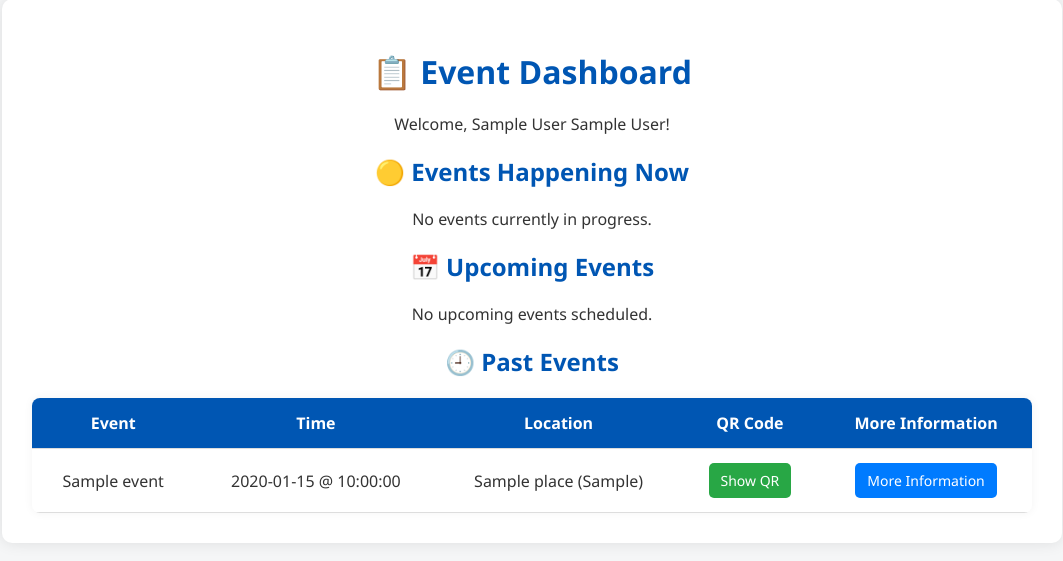
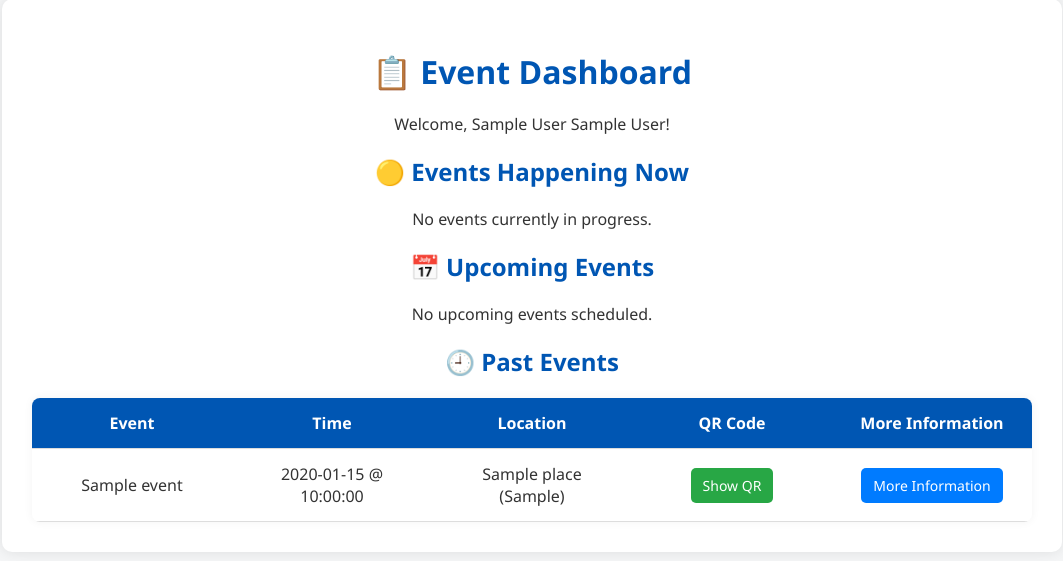
Before and after one commit to boraytuna/Attendance-Verification-System, a Flask app: page /dashboard in a window 1280 px wide. Shown: the part 187-748 px from the top of the page, without its empty margins (108-1171 px from the left). Run offline with Flask 3, Linux system fonts and the light colour scheme; the visitor is signed in with stand-in values (Sample User, id 1); tables that the repository leaves empty hold one stand-in row (values such as "Sample post"); parts of the project's set-up code (start-up, migrations or seed data) failed here and were passed over.

Commit message:
Fixed Small Bugs
- add a displayer saying recursive event created(and take them to dashboard)
- fixed the indentation on dashboard
- Make sure event date is included in the email sent to professors

```diff
--- a/app.py
+++ b/app.py
@@ -739,7 +739,7 @@ def construct_email_records(event_id):
         dist_checkin = haversine_distance(event_lat, event_lon, start_lat, start_lon)
         dist_checkout = haversine_distance(event_lat, event_lon, end_lat, end_lon)
 
-        if dist_checkin <= 100 and dist_checkout <= 100:
+        if dist_checkin <= 200 and dist_checkout <= 200:
             if professor not in emails:
                 emails[professor] = []
 
@@ -749,6 +749,7 @@ def construct_email_records(event_id):
                 'email': email,
                 'event_name': event_name,
                 'event_id': event_id,
+                'event_date': event_date,
                 'official_start': start_time,
                 'official_end': stop_time,
                 'checkin_time': checkin_time,
@@ -793,7 +794,7 @@ def send_professor_emails(event_id):
         print(f"[📨 EMAIL TO] {professor} → {professor_email}")
 
         # Plaintext fallback
-        plaintext_msg = f"Hello {professor},\nHere is the attendance summary for {event_name}:\n"
+        plaintext_msg = f"Hello {professor},\nHere is the attendance summary for {event_name} on {student_rows[0]['event_date']}:\n"
         for s in student_rows:
             plaintext_msg += f"{s['first_name']} {s['last_name']} | {s['email']} | Check-in: {s['checkin_time']} | Check-out: {s['checkout_time']}\n"
 
@@ -802,12 +803,13 @@ def send_professor_emails(event_id):
         <html>
             <body>
                 <p>Hello {professor},</p>
-                <p>Here is the attendance summary for <strong>{event_name}</strong>:</p>
+                <p>Here is the attendance summary for <strong>{event_name}</strong> on <strong>{student_rows[0]['event_date']}</strong>:</p>
                 <table border="1" style="border-collapse: collapse; width: 100%;">
                     <tr>
                         <th>Name</th>
                         <th>Email</th>
                         <th>Event ID</th>
+                        <th>Event Date</th>
                         <th>Official Start</th>
                         <th>Official End</th>
                         <th>Check-in</th>
@@ -821,6 +823,7 @@ def send_professor_emails(event_id):
                     <td>{s['first_name']} {s['last_name']}</td>
                     <td>{s['email']}</td>
                     <td>{s['event_id']}</td>
+                    <td>{s['event_date']}</td>
                     <td>{s['official_start']}</td>
                     <td>{s['official_end']}</td>
                     <td>{s['checkin_time']}</td>
@@ -1024,7 +1027,7 @@ def submit_event():
         conn.commit()
         conn.close()
         logging.debug("✅ All recurring events committed successfully")
-        return redirect(url_for("events", success=1))
+        return redirect(url_for("dashboard", success=1))
 
     # --- SINGLE EVENT HANDLING ---
     else:
@@ -1232,13 +1235,6 @@ def find_student():
 
     return render_template('find_student.html', students=students)
 
-
-@app.route("/test_email/<int:event_id>")
-def test_send_professor_email(event_id):
-    send_professor_emails(event_id)
-    return f"Triggered professor email manually for event {event_id}"
-
-
 @app.route("/event_info/<int:event_id>")
 @login_required
 def event_info(event_id):
@@ -1261,6 +1257,10 @@ def event_info(event_id):
     else:
         return "Event not found", 404
 
+@app.route("/test_send_email/<int:event_id>")
+def test_send_email(event_id):
+    send_professor_emails(event_id)
+    return "Sent test email."
 
 if __name__ == "__main__":
     reschedule_pending_emails()
--- a/templates/dashboard.html
+++ b/templates/dashboard.html
@@ -2,6 +2,27 @@
 {% block content %}
 
     <style>
+
+        th:nth-child(1), td:nth-child(1) {
+            width: 20%;
+        }
+
+        th:nth-child(2), td:nth-child(2) {
+            width: 20%;
+        }
+
+        th:nth-child(3), td:nth-child(3) {
+            width: 20%;
+        }
+
+        th:nth-child(4), td:nth-child(4) {
+            width: 20%;
+        }
+
+        th:nth-child(5), td:nth-child(5) {
+            width: 20%;
+        }
+
         body {
             font-family: 'Segoe UI', sans-serif;
             margin: 30px;
--- a/templates/events.html
+++ b/templates/events.html
@@ -156,10 +156,10 @@
                             <div style="margin-top: 5px; font-size: 14px;">
                                 Couldn't find the place you are looking for?
                             </div>
+                            <div style="margin-top: 5px; font-size: 14px;">
+                                ⚠️ Choosing Create New Place will cause changes to be lost.
+                            </div>
                             <button type="button" onclick="window.location.href='/places'">➕ Create New Place</button>
-                            <div style="margin-top: 5px; font-size: 14px;">
-                                ⚠️ Choosing Create New Place will cause changes to be gone.
-                            </div>
                         </td>
                     </tr>
 
```
Also changed, not shown: templates/login.html (+27 -13 lines).
